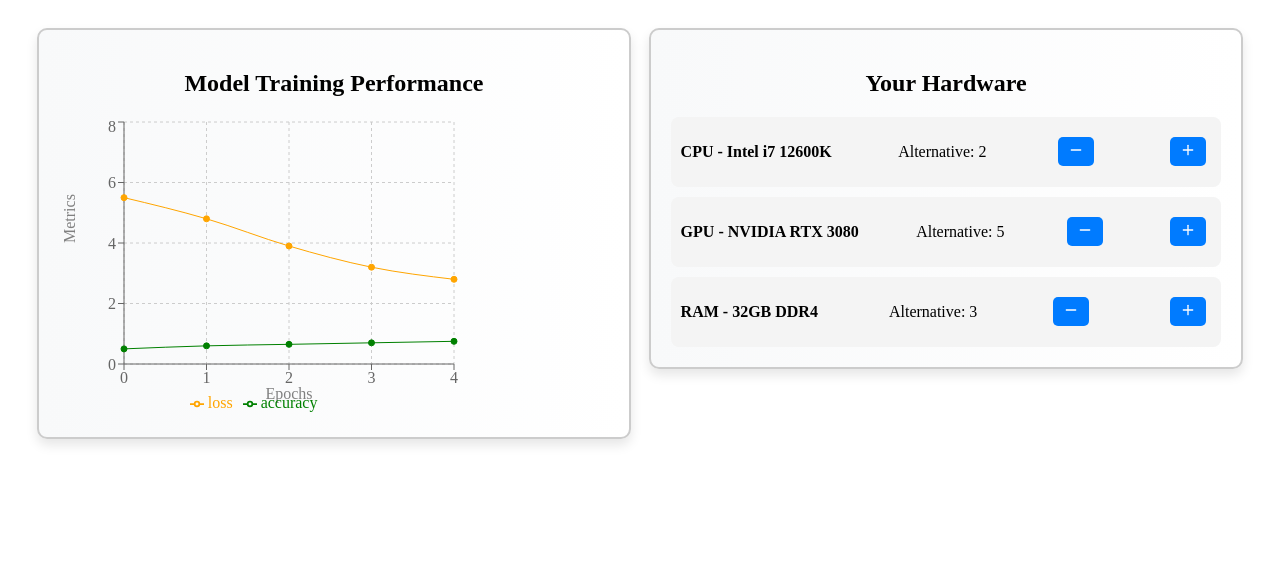
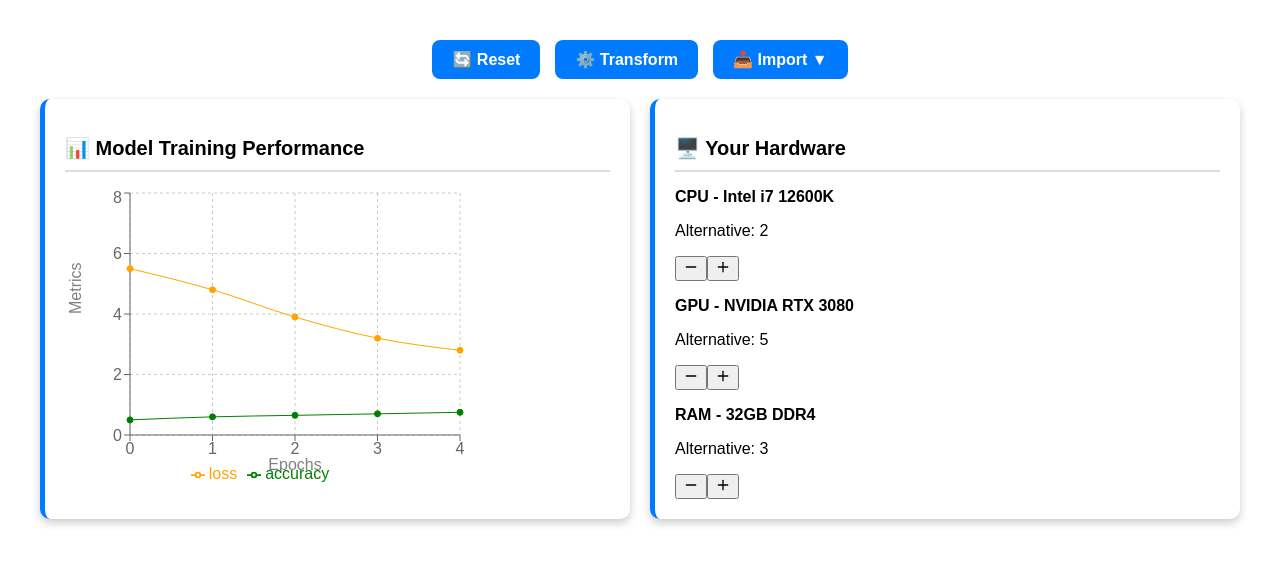
Before and after one commit to greeshma0906/PowerRL, a React (Create React App) app: page / in a window 1280 px wide. Shown: the top 564 px of the page. Built offline with nearby package versions, Linux system fonts and the light colour scheme.

Commit message:
addedButtons

```diff
--- a/src/App.js
+++ b/src/App.js
@@ -1,18 +1,81 @@
-import React from "react";
+import React, { useState } from "react";
 import ChartComponent from "./components/ChartComponent";
 import HardwareList from "./components/HardwareList";
-import "./index.css"; // Ensure this file exists
+import "./index.css";
 
 function App() {
+  const [resetKey, setResetKey] = useState(0);
+  const [uploadedFile, setUploadedFile] = useState(null);
+  const [showOptions, setShowOptions] = useState(false);
+
+  const handleReset = () => {
+    setResetKey((prevKey) => prevKey + 1); // Triggers re-render of HardwareList
+  };
+
+  const handleTransform = () => {
+    console.log("Transformer function triggered!");
+  };
+
+  const handleFileUpload = (event) => {
+    const file = event.target.files[0];
+    if (file) {
+      setUploadedFile(`📂 ${file.name} (Computer)`);
+    }
+  };
+
+  const handleDriveUpload = () => {
+    // Mock function for Drive upload (Replace with real API logic)
+    const driveFile = "example_from_drive.pdf";
+    setUploadedFile(`📁 ${driveFile} (Drive)`);
+  };
+
   return (
     <div className="container">
-      <div className="box">
-        <h2>Model Training Performance</h2>
-        <ChartComponent />
+      {/* Top Buttons */}
+      <div className="top-buttons">
+        <button className="reset-btn" onClick={handleReset} aria-label="Reset">
+          🔄 Reset
+        </button>
+        <button className="transform-btn" onClick={handleTransform} aria-label="Transform">
+          ⚙️ Transform
+        </button>
+
+        {/* Single Import Button with Dropdown Options */}
+        <div className="import-dropdown">
+          <button
+            className="import-btn"
+            onClick={() => setShowOptions(!showOptions)}
+            aria-label="Import"
+          >
+            📥 Import ▼
+          </button>
+          {showOptions && (
+            <div className="import-options">
+              <label className="import-option">
+                📂 Upload from Computer
+                <input type="file" onChange={handleFileUpload} hidden />
+              </label>
+              <button className="import-option" onClick={handleDriveUpload}>
+                ☁️ Upload from Drive
+              </button>
+            </div>
+          )}
+        </div>
       </div>
-      <div className="box">
-        <h2>Your Hardware</h2>
-        <HardwareList />
+
+      {/* Display Uploaded File Name */}
+      {uploadedFile && <p className="file-name">{uploadedFile}</p>}
+
+      {/* Two Sections - Side by Side */}
+      <div className="content">
+        <div className="box">
+          <h2>📊 Model Training Performance</h2>
+          <ChartComponent />
+        </div>
+        <div className="box">
+          <h2>🖥️ Your Hardware</h2>
+          <HardwareList key={resetKey} />
+        </div>
       </div>
     </div>
   );
--- a/src/components/HardwareList.js
+++ b/src/components/HardwareList.js
@@ -1,14 +1,18 @@
-import React, { useState } from "react";
+import React, { useState, useEffect } from "react";
 import { Plus, Minus } from "lucide-react";
 
-const hardwareData = [
+const defaultHardware = [
   { type: "CPU", name: "Intel i7 12600K", alternatives: 2 },
   { type: "GPU", name: "NVIDIA RTX 3080", alternatives: 5 },
   { type: "RAM", name: "32GB DDR4", alternatives: 3 },
 ];
 
 function HardwareList() {
-  const [hardware, setHardware] = useState(hardwareData);
+  const [hardware, setHardware] = useState(defaultHardware);
+
+  useEffect(() => {
+    setHardware(defaultHardware);
+  }, []); // Reset when component re-renders
 
   const handleChange = (index, value) => {
     setHardware((prev) =>
--- a/src/index.css
+++ b/src/index.css
@@ -1,57 +1,174 @@
-/* Overall Container */
+/* Centered Container */
 .container {
-    display: flex;
-    justify-content: space-around;
-    align-items: flex-start;
+    max-width: 1200px;
+    margin: 20px auto;
     padding: 20px;
-    flex-wrap: wrap;
+    font-family: "Arial", sans-serif;
 }
 
-  /* Each Section Box */
-  .box {
-    width: 45%;
-    background: linear-gradient(to right, #f8f9fa, #ffffff);
-    border: 2px solid #ccc;
-    box-shadow: 0 6px 12px rgba(0, 0, 0, 0.1);
-    padding: 20px;
-    border-radius: 10px;
+/* Top Button Container */
+.top-buttons {
+    display: flex;
+    justify-content: center;
+    gap: 15px;
+    margin-bottom: 20px;
+}
+
+/* Buttons */
+.top-buttons button,
+.top-buttons label {
+    background: #007bff;
+    border: none;
+    color: white;
+    padding: 10px 20px;
+    border-radius: 8px;
+    cursor: pointer;
+    font-size: 16px;
+    font-weight: bold;
+    transition: 0.3s ease-in-out;
+    display: flex;
+    align-items: center;
+    gap: 5px;
+}
+
+/* Hover Effects */
+.top-buttons button:hover,
+.top-buttons label:hover {
+    transform: scale(1.05);
+}
+
+/* Button Colors */
+.reset-btn {
+    background: red;
+}
+.reset-btn:hover {
+    background: darkred;
+}
+
+.transform-btn {
+    background: orange;
+}
+.transform-btn:hover {
+    background: darkorange;
+}
+
+/* Import Button */
+.import-container {
+    position: relative;
+    display: inline-block;
+}
+
+/* Import Dropdown Button */
+.import-btn {
+    background: green;
+    cursor: pointer;
     text-align: center;
 }
 
-  /* Hardware List Items */
-  .hardware-item {
-    margin-top: 10px;
-    background: #f4f4f4;
+/* Import Dropdown */
+.import-options {
+    position: absolute;
+    top: 110%;
+    left: 0;
+    background: white;
+    border-radius: 8px;
+    box-shadow: 0px 4px 8px rgba(0, 0, 0, 0.2);
+    display: none;
+    flex-direction: column;
     padding: 10px;
-    border-radius: 8px;
+    width: 200px;
+    z-index: 10;
+}
+
+/* Show Dropdown on Hover */
+.import-container:hover .import-options {
     display: flex;
-    justify-content: space-between;
+}
+
+/* Dropdown Items */
+.import-options label,
+.import-options button {
+    background: #f1f1f1;
+    color: #333;
+    padding: 8px 12px;
+    border-radius: 5px;
+    margin: 5px 0;
+    text-align: left;
+    width: 100%;
+    cursor: pointer;
+    display: flex;
     align-items: center;
 }
 
-  /* Buttons */
-  button {
-    background: #007bff;
-    border: none;
-    color: white;
-    padding: 5px 10px;
-    margin: 0 5px;
-    border-radius: 5px;
-    cursor: pointer;
+.import-options label:hover,
+.import-options button:hover {
+    background: #ddd;
 }
 
-  button:hover {
-    background: #0056b3;
+/* Hide Default File Input */
+#import-file {
+    display: none;
 }
 
-  /* Responsive Layout for Small Screens */
-  @media (max-width: 768px) {
-    .container {
+/* Display File Name */
+.file-name {
+    text-align: center;
+    font-size: 14px;
+    color: #555;
+    margin-top: 5px;
+    font-weight: bold;
+}
+
+/* Side-by-Side Layout */
+.content {
+    display: flex;
+    justify-content: space-between;
+    gap: 20px;
+}
+
+/* Box Styles */
+.box {
+    flex: 1;
+    background: white;
+    padding: 20px;
+    border-radius: 10px;
+    box-shadow: 0 4px 8px rgba(0, 0, 0, 0.2);
+    border-left: 5px solid #007bff;
+}
+
+.box h2 {
+    font-size: 20px;
+    border-bottom: 2px solid #ddd;
+    padding-bottom: 10px;
+}
+.import-dropdown {
+    position: relative;
+    display: inline-block;
+}
+
+.import-options {
+    position: absolute;
+    top: 40px;
+    left: 0;
+    background: white;
+    border-radius: 8px;
+    box-shadow: 0 4px 8px rgba(0, 0, 0, 0.2);
+    display: flex;
     flex-direction: column;
-      align-items: center;
+    width: 200px;
+    z-index: 10;
 }
-    .box {
-      width: 90%;
-      margin-bottom: 20px;
+
+.import-option {
+    padding: 10px;
+    cursor: pointer;
+    text-align: center;
+    font-weight: bold;
+    background: #f1f1f1;
+    border: none;
+    border-bottom: 1px solid #ddd;
 }
+
+.import-option:hover {
+    background: #ddd;
 }
```
Lines whose indentation alone changed are shown as unchanged.
